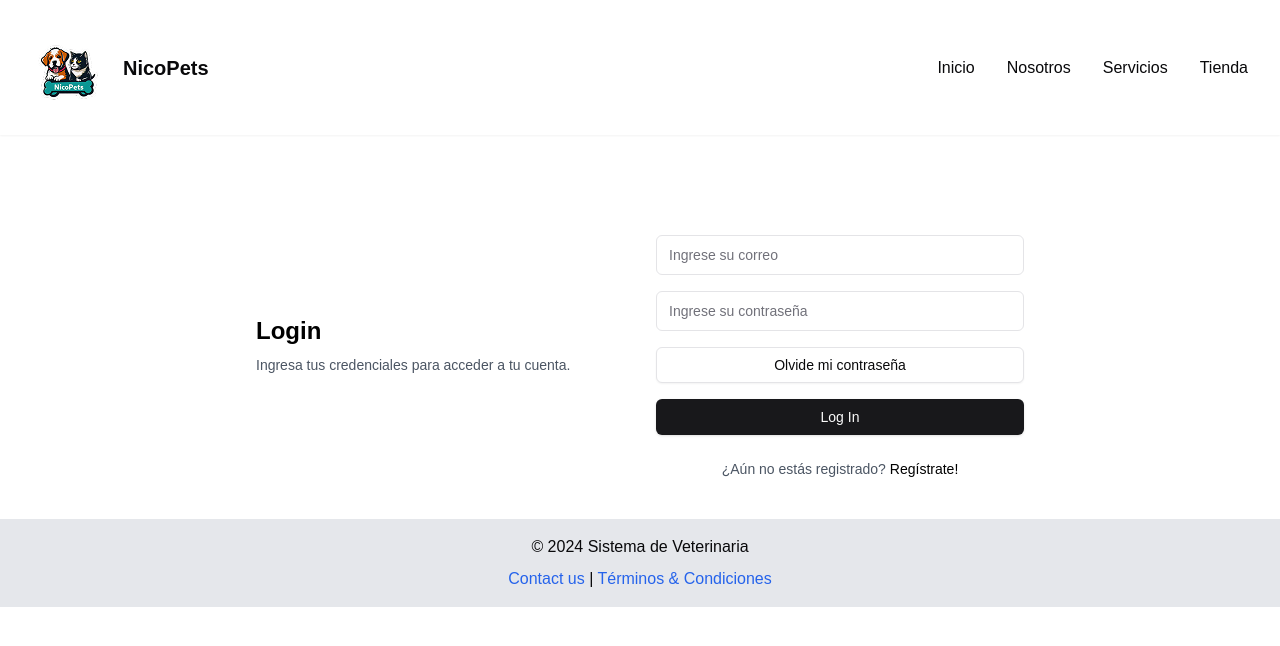
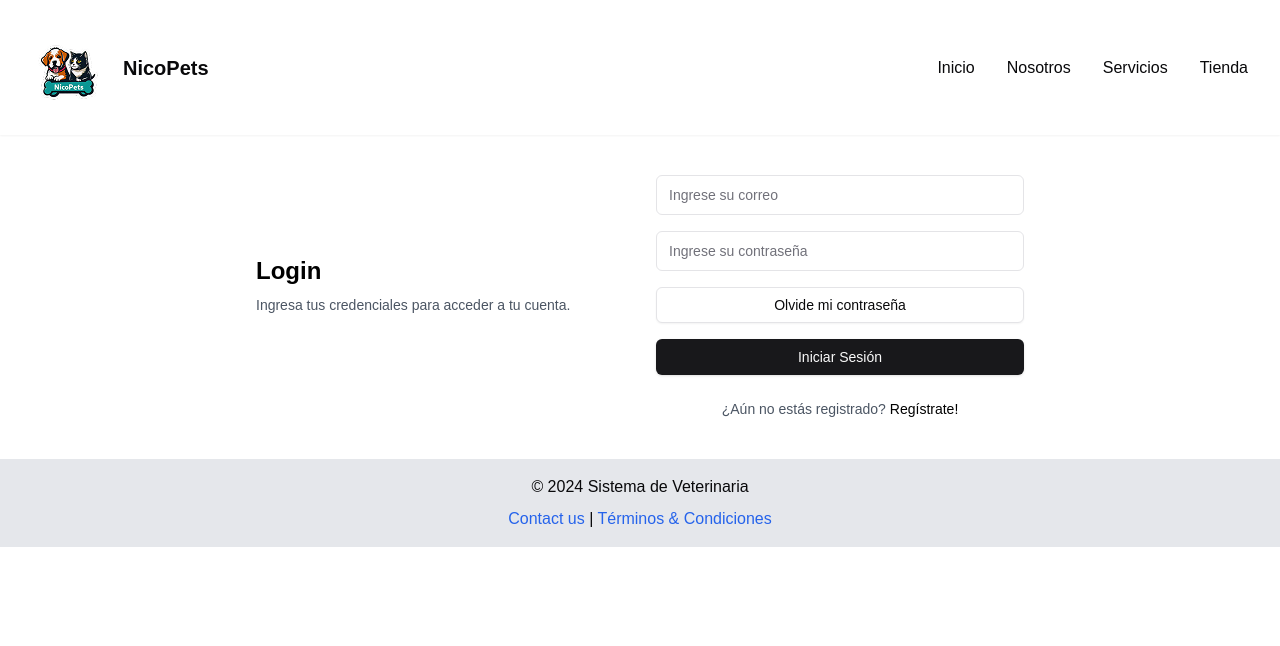
Before and after one commit to belencita12/IISS2, a Next.js app: page /login in a window 1280 px wide. Shown: the top 646 px of the page. Built offline with nearby package versions, Linux system fonts and the light colour scheme.

Commit message:
Pagina inicio de sesion conectada al backend

```diff
--- a/src/app/login/page.tsx
+++ b/src/app/login/page.tsx
@@ -15,11 +15,27 @@ interface ILoginData {
 export default function LoginForm() {
     const [loginData, setLoginData] = useState<ILoginData>({ email: "", password: "" });
     const [error, setError] = useState<string | null>(null);
+    const [loading, setLoading] = useState(false);
     const router = useRouter();
 
     const handleSubmit = async (e: React.FormEvent) => {
         e.preventDefault();
+        setError(null);
+        setLoading(true);
 
+        const res = await signIn("credentials", {
+            redirect: false,
+            email: loginData.email,
+            password: loginData.password,
+        });
+
+        setLoading(false);
+
+        if (res?.error) {
+            setError("Credenciales incorrectas. Inténtalo de nuevo.");
+        } else {
+            router.push("/dashboard");
+        }
     };
 
     const handleChange = (e: React.ChangeEvent<HTMLInputElement>) => {
@@ -27,18 +43,20 @@ export default function LoginForm() {
     };
 
     return (
-        <div className="mt-[100px] flex items-center justify-center">
-            <div className="flex justify-between items-center w-full max-w-3xl mx-auto gap-x-8">
-                <div className="w-1/2">
+        <div className="mt-10 flex items-center justify-center px-4 sm:px-6 lg:px-8">
+            <div className="flex flex-col md:flex-row justify-between items-center w-full max-w-3xl mx-auto gap-8">
+                <div className="w-full md:w-1/2 text-center md:text-left">
                     <h1 className="text-2xl font-semibold text-black">Login</h1>
                     <p className="text-sm text-gray-600 mt-2 mb-6">
                         Ingresa tus credenciales para acceder a tu cuenta.
                     </p>
                 </div>
 
-                <div className="w-1/2">
+                <div className="w-full md:w-1/2">
                     <form onSubmit={handleSubmit} className="flex flex-col gap-4">
-                        <div className="w-full">
+
+                        {error && <p className="text-red-500 text-sm mt-[5px] mb-[5px]">{error}</p>}
+
                         <ValidatedInput
                             type="email"
                             name="email"
@@ -47,9 +65,7 @@ export default function LoginForm() {
                             onChange={handleChange}
                             required
                         />
-                        </div>
 
-                        <div className="w-full">
                         <ValidatedInput
                             type="password"
                             name="password"
@@ -58,9 +74,6 @@ export default function LoginForm() {
                             onChange={handleChange}
                             required
                         />
-                        </div>
-
-                        {error && <p className="text-red-500 text-sm">{error}</p>}
 
                         <div className="flex justify-end">
                             <Button variant="outline" className="flex-1" asChild>
@@ -68,8 +81,8 @@ export default function LoginForm() {
                             </Button>
                         </div>
 
-                        <Button type="submit" variant="default" className="w-full">
-                            Log In
+                        <Button type="submit" variant="default" className="w-full" disabled={loading}>
+                            {loading ? "Cargando..." : "Iniciar Sesión"}
                         </Button>
 
                         <p className="text-center text-sm text-gray-600 mt-2">
```
Lines whose indentation alone changed are shown as unchanged.
